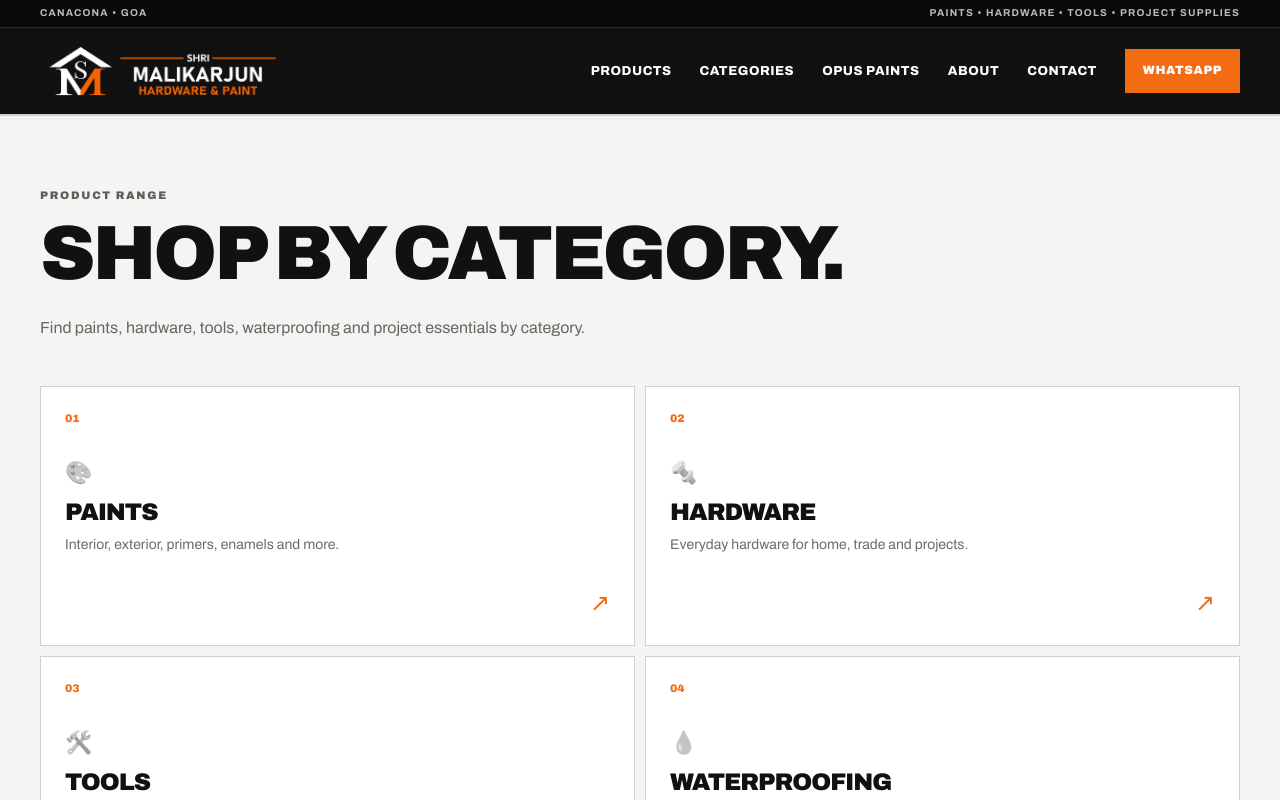
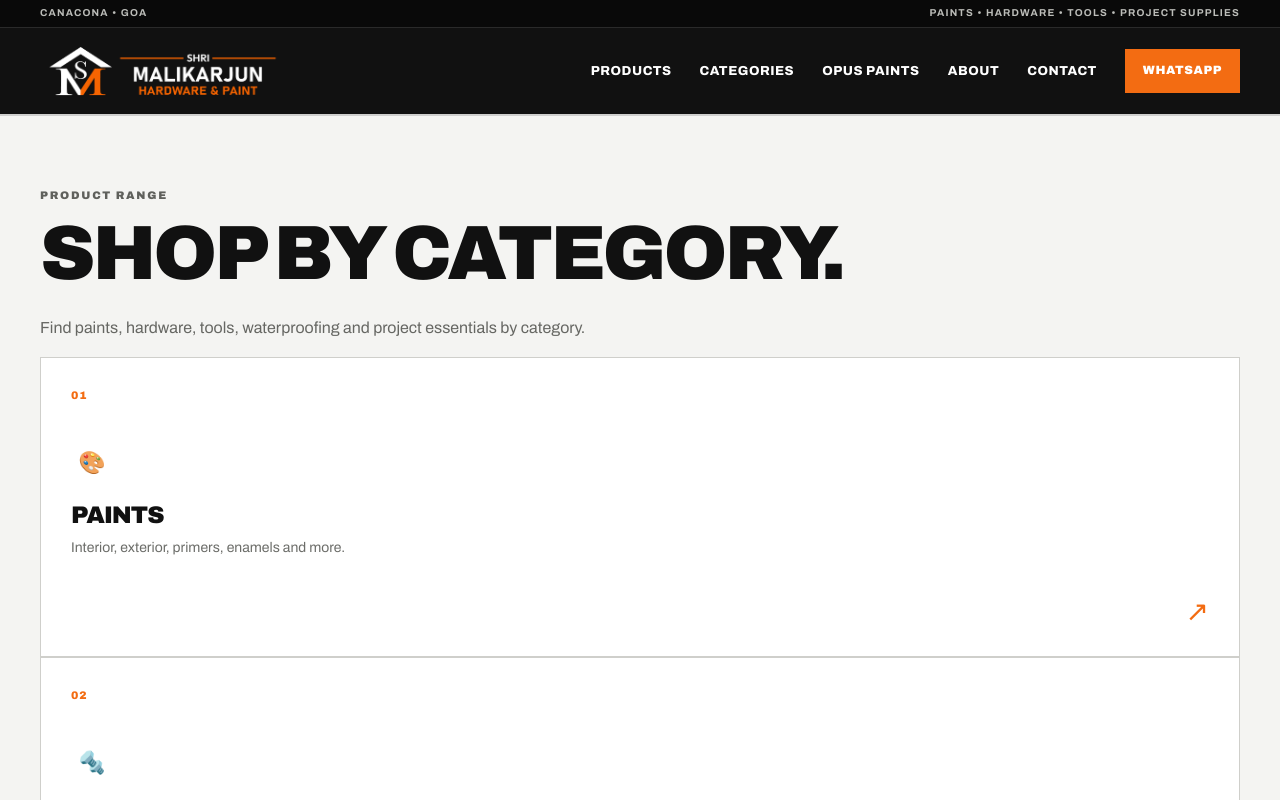
Before and after one commit to tyrongracias/ShriMalikaarjun-hardware, a Next.js app: page /categories in a window 1280 px wide. Shown: the top 800 px of the page. Built offline with nearby package versions, Linux system fonts and the light colour scheme.

Commit message:
Update globals.css

```diff
--- a/app/globals.css
+++ b/app/globals.css
@@ -220,10 +220,123 @@ h3 {
 }
 
 .page{padding:76px 0 105px;min-height:72vh}.narrow{max-width:900px}.back{display:inline-block;font-size:10px;font-weight:900;letter-spacing:.08em;margin-bottom:30px;color:#666}
-.pro-category-grid{margin-top:45px}.category-grid{display:grid;grid-template-columns:repeat(5,1fr);gap:10px}.category-grid.big{grid-template-columns:repeat(2,1fr)}
-.pro-category{min-height:260px;background:#fff;border:1px solid var(--line);padding:24px;display:flex;flex-direction:column;justify-content:space-between;transition:.15s}.pro-category:hover{background:var(--black);color:#fff;transform:translateY(-2px)}.category-number{font-size:10px;font-weight:900;color:var(--orange)}.category-icon{display:block;font-size:20px;filter:grayscale(1);opacity:.7;margin-bottom:10px}.pro-category h3{font-size:28px;margin-bottom:8px}.pro-category p{font-size:12px;color:#6c6d69;margin:0;max-width:480px}.pro-category:hover p{color:#aaa}.category-arrow{align-self:flex-end;font-size:24px;color:var(--orange)}
-.large{margin-top:45px}
+.pro-category {
+  min-height: 300px;
+  background: #fff;
+  border: 1px solid var(--line);
+  padding: 30px;
+  display: flex;
+  flex-direction: column;
+  justify-content: space-between;
+  position: relative;
+  overflow: hidden;
+  transition:
+    background .2s ease,
+    color .2s ease,
+    border-color .2s ease,
+    transform .2s ease;
+}
 
+.pro-category::after {
+  content: "";
+  position: absolute;
+  left: 0;
+  bottom: 0;
+  width: 0;
+  height: 5px;
+  background: var(--orange);
+  transition: width .25s ease;
+}
+
+.pro-category:hover {
+  background: var(--black);
+  color: #fff;
+  border-color: var(--black);
+  transform: translateY(-4px);
+}
+
+.pro-category:hover::after {
+  width: 100%;
+}
+
+
+/* Category number */
+.category-number {
+  font-size: 11px;
+  font-weight: 900;
+  letter-spacing: .08em;
+  color: var(--orange);
+}
+
+
+/* Category icon */
+.category-icon {
+  width: 42px;
+  height: 42px;
+  display: flex;
+  align-items: center;
+  justify-content: center;
+  margin-bottom: 18px;
+  color: var(--orange);
+  opacity: 1;
+}
+
+
+/* If your icon is an SVG */
+.category-icon svg {
+  width: 38px;
+  height: 38px;
+  display: block;
+  stroke: currentColor;
+  fill: none;
+  stroke-width: 1.8;
+  stroke-linecap: round;
+  stroke-linejoin: round;
+}
+
+
+/* If your icon is an image */
+.category-icon img {
+  width: 38px;
+  height: 38px;
+  object-fit: contain;
+}
+
+
+/* Category title */
+.pro-category h3 {
+  font-size: clamp(25px, 1.7vw, 34px);
+  line-height: 1;
+  margin-bottom: 10px;
+}
+
+
+/* Description */
+.pro-category p {
+  font-size: clamp(14px, .85vw, 17px);
+  line-height: 1.5;
+  color: #6c6d69;
+  margin: 0;
+  max-width: 480px;
+}
+
+.pro-category:hover p {
+  color: #bfc0bc;
+}
+
+
+/* Arrow */
+.category-arrow {
+  align-self: flex-end;
+  font-size: 28px;
+  line-height: 1;
+  color: var(--orange);
+  transition: transform .2s ease;
+}
+
+.pro-category:hover .category-arrow {
+  transform: translate(3px, -3px);
+}
 .product-detail{display:grid;grid-template-columns:1fr 1fr;gap:72px;align-items:center}.detail-art{min-height:600px;display:flex;align-items:center;justify-content:center;position:relative;overflow:hidden}.detail-art:before{content:"";position:absolute;width:270px;height:400px;border-radius:24px 24px 8px 8px;background:rgba(255,255,255,.25);box-shadow:0 30px 60px rgba(0,0,0,.2);transform:rotate(5deg)}.detail-art span{position:relative;color:#fff;font-size:16px;font-weight:900;letter-spacing:.15em}.product-detail h1{font-family:Archivo Black,Archivo,sans-serif;font-size:clamp(48px,5vw,76px)}.detail-copy{font-size:16px;color:#656662;max-width:570px}.spec-list{border-top:2px solid var(--black);margin:32px 0}.spec-list div{display:flex;justify-content:space-between;gap:20px;border-bottom:1px solid var(--line);padding:14px 0;font-size:10px;font-weight:900;letter-spacing:.04em}.spec-list span{color:#777}.spec-list strong{text-align:right}
 
 .brand-hero{background:var(--black);color:#fff;padding:65px;display:grid;grid-template-columns:1fr 300px;gap:50px;align-items:center;margin-bottom:65px;border-left:10px solid var(--orange)}.brand-hero .lead{color:#b9bab7}.opus-mark-block{height:230px;display:grid;place-items:center;border:2px solid var(--orange);color:var(--orange);font-family:Archivo Black,sans-serif;font-size:48px;letter-spacing:.05em}
```
